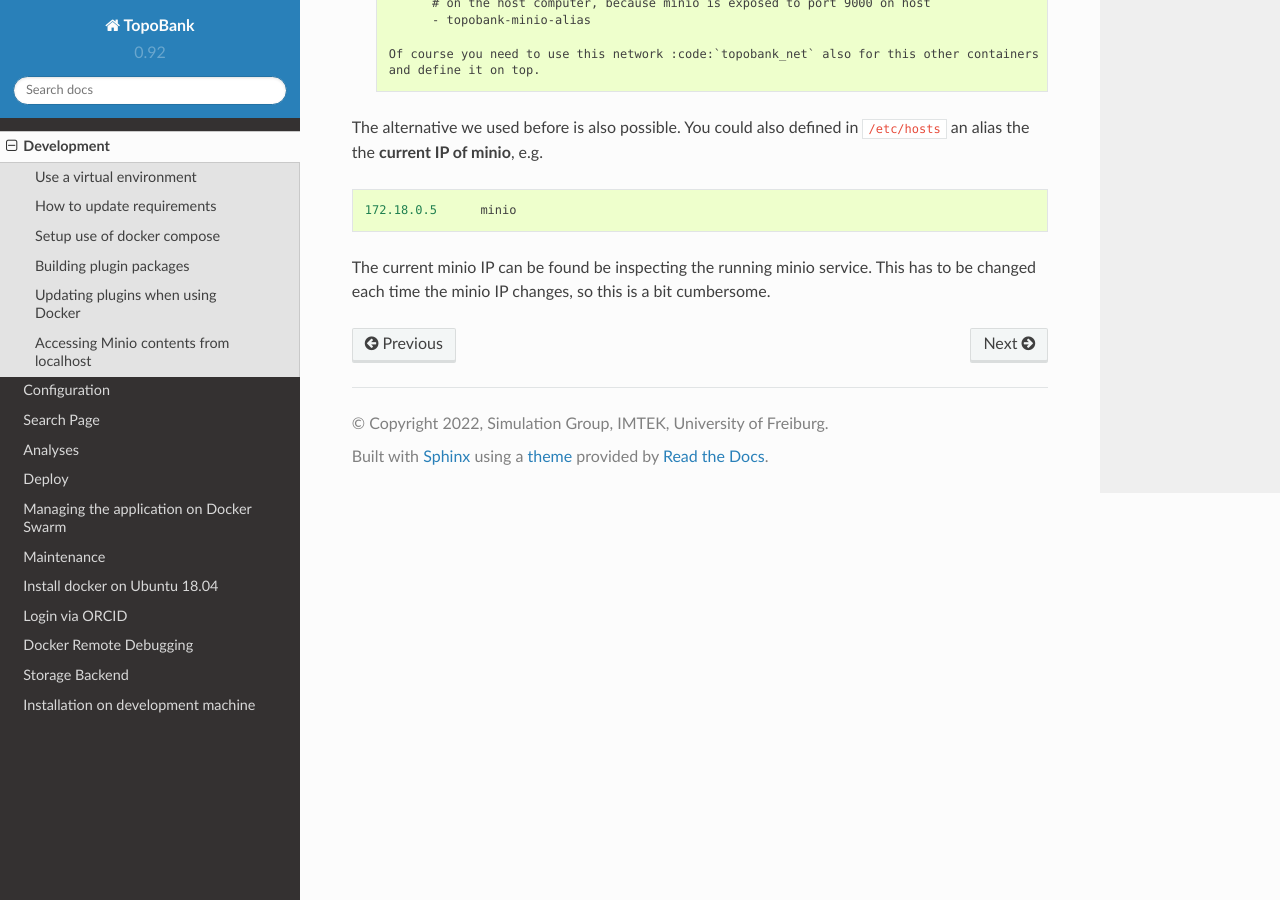
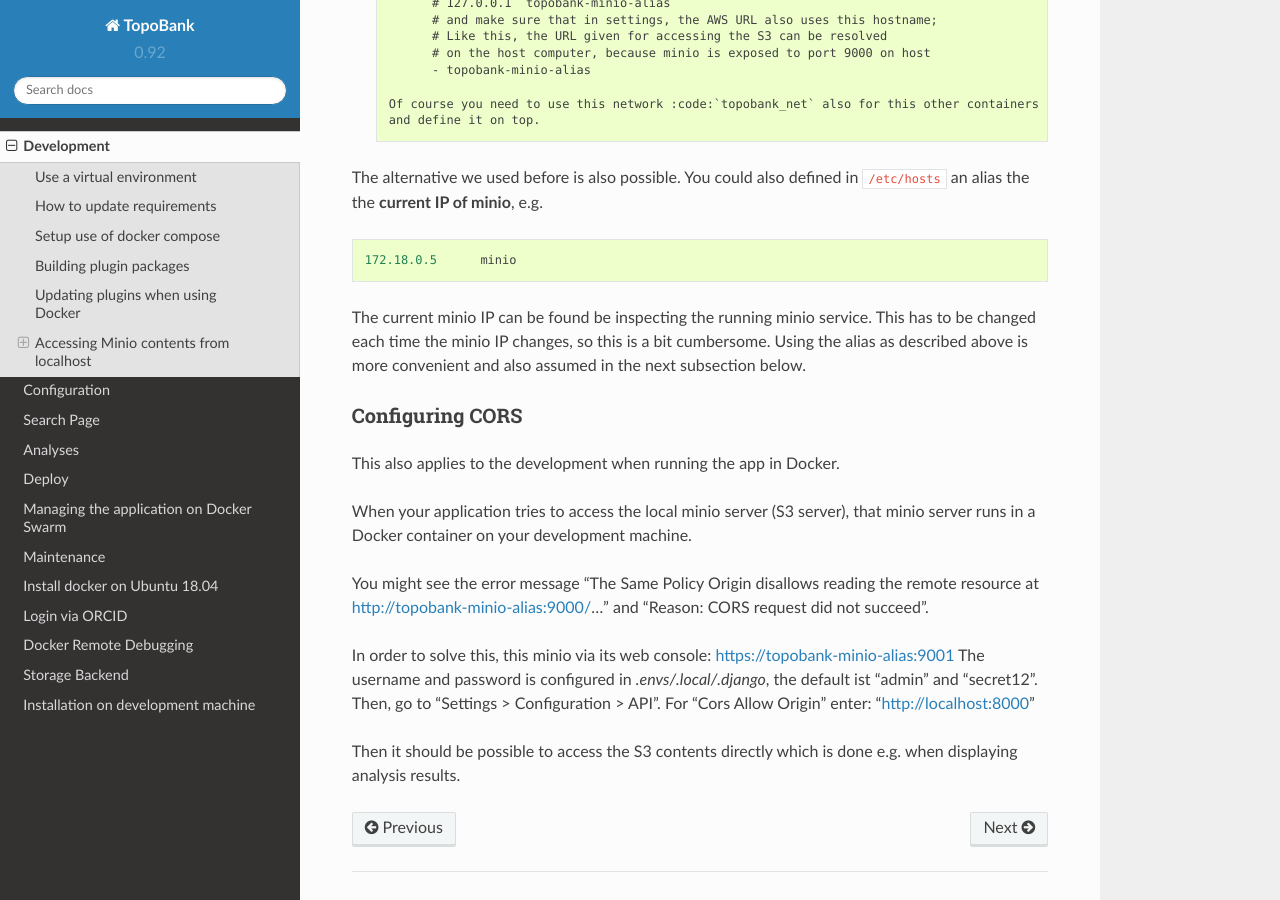
Before and after one commit to ContactEngineering/topobank, a Sphinx documentation site: the page built from docs/development.rst, in a window 1280 px wide and 900 px high, scrolled down 2553 px. Built offline with Sphinx 7.4.7 and the Read the Docs theme 2.0.0, drawn with Linux system fonts in a browser that asks for light colours; some of the changed text lies outside the part shown.

Commit message:
DOC: Added how to set CORS policy for development.

```diff
--- a/docs/development.rst
+++ b/docs/development.rst
@@ -104,6 +104,9 @@ and rebuild the image, then restart the docker containers.
 Accessing Minio contents from localhost
 ---------------------------------------
 
+Configuring URL resolution
+..........................
+
 If you run the application in Docker with :code:`docker compose -f local.yml up`,
 you want your browser to be able to access the S3 contents directly,
 because the Zoom image of a measurement and also the analyses results are fetched from
@@ -150,3 +153,24 @@ defined in :code:`/etc/hosts` an alias the the **current IP of minio**, e.g.
 
 The current minio IP can be found be inspecting the running minio service.
 This has to be changed each time the minio IP changes, so this is a bit cumbersome.
+Using the alias as described above is more convenient and also assumed in the next subsection
+below.
+
+Configuring CORS
+................
+
+This also applies to the development when running the app in Docker.
+
+When your application tries to access the local minio server (S3 server),
+that minio server runs in a Docker container on your development machine.
+
+You might see the error message "The Same Policy Origin disallows reading the remote
+resource at http://topobank-minio-alias:9000/..." and "Reason: CORS request did not succeed".
+
+In order to solve this, this minio via its web console: https://topobank-minio-alias:9001
+The username and password is configured in `.envs/.local/.django`, the default ist "admin"
+and "secret12". Then, go to "Settings > Configuration > API".
+For "Cors Allow Origin" enter: "http://localhost:8000"
+
+Then it should be possible to access the S3 contents directly which is done
+e.g. when displaying analysis results.
```
